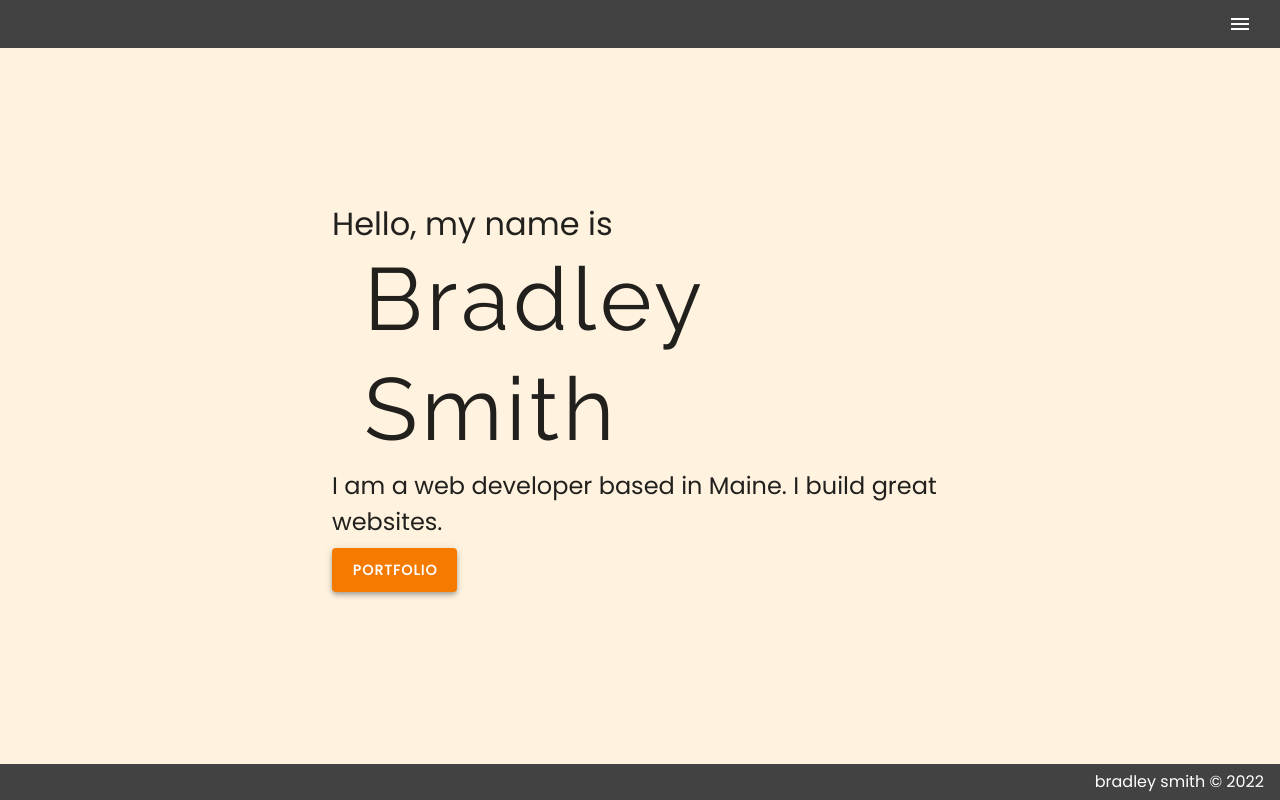
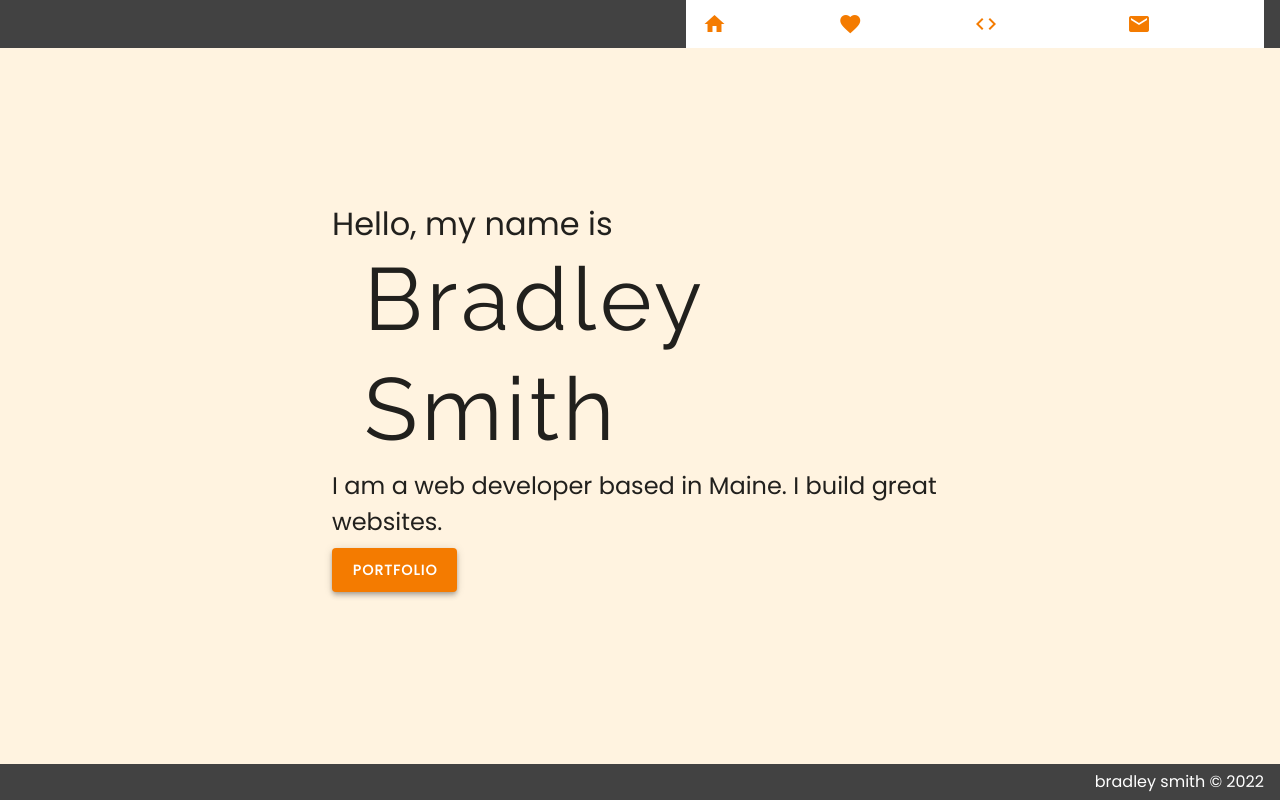
Before and after one commit to bradleyhop/new-portfolio, a Vue app: page / in a window 1280 px wide. Built offline with nearby package versions, Linux system fonts and the light colour scheme.

Commit message:
add menu bar, hide on moible; hide nav-drawer on !mobile

```diff
--- a/src/App.vue
+++ b/src/App.vue
@@ -1,9 +1,11 @@
 <script>
 import NavDrawer from "@/components/NavDrawer.vue";
+import NavBar from "@/components/NavBar.vue";
 
 export default {
   components: {
     NavDrawer,
+    NavBar,
   },
 
   data: () => ({
@@ -17,8 +19,16 @@ export default {
     <v-app-bar app dense elevate-on-scroll color="primary">
       <v-spacer></v-spacer>
 
-      <!-- TODO: have a menu list in the toolbar, and only show the drawer on mobile -->
-      <v-app-bar-nav-icon @click.stop="drawer = !drawer" color="white" aria-label="menu">
+      <!-- hide menu bar on mobile -->
+      <NavBar v-show="!$vuetify.breakpoint.mobile" />
+
+      <!-- hide menu icon not on mobile; send click state to NavDrawer to show drawer -->
+      <v-app-bar-nav-icon
+        @click.stop="drawer = !drawer"
+        color="white"
+        aria-label="menu"
+        v-show="$vuetify.breakpoint.mobile"
+      >
       </v-app-bar-nav-icon>
 
       <NavDrawer v-model="drawer" />
--- /dev/null
+++ b/src/components/NavBar.vue
@@ -0,0 +1,50 @@
+<script>
+import menu from "@/assets/data/menu.js";
+
+export default {
+  name: "NavBar",
+
+  data: () => ({
+    menuItem: menu,
+  }),
+};
+</script>
+
+<template>
+  <div>
+    <v-list class="menu-item" v-for="(item, i) in menuItem" :key="i">
+      <router-link :to="item.routerLink">
+        <!-- change background and text color on hover -->
+        <v-hover v-slot:default="{ hover }">
+          <v-list-item class="item-hover">
+            <v-list-item-action>
+              <v-icon color="secondary">
+                {{ item.icon }}
+              </v-icon>
+            </v-list-item-action>
+            <v-list-item-content>
+              <v-list-item-title :class="hover ? 'black--text' : 'white--text'">
+                {{ item.title }}
+              </v-list-item-title>
+            </v-list-item-content>
+          </v-list-item>
+        </v-hover>
+      </router-link>
+    </v-list>
+  </div>
+</template>
+
+<style lang="scss" scoped>
+.menu-item {
+  display: inline-block;
+}
+
+.menu-item {
+  padding: 0;
+  background: none;
+}
+
+.item-hover:hover {
+  background-color: #f5f5f5;
+}
+</style>
--- a/src/components/NavDrawer.vue
+++ b/src/components/NavDrawer.vue
@@ -10,8 +10,8 @@ export default {
 
   props: {
     value: {
-      default: false,
       type: Boolean,
+      default: () => false,
     },
   },
 };
```
Also changed, not shown: 1 other file (tests, documents, lock files or other folders).
